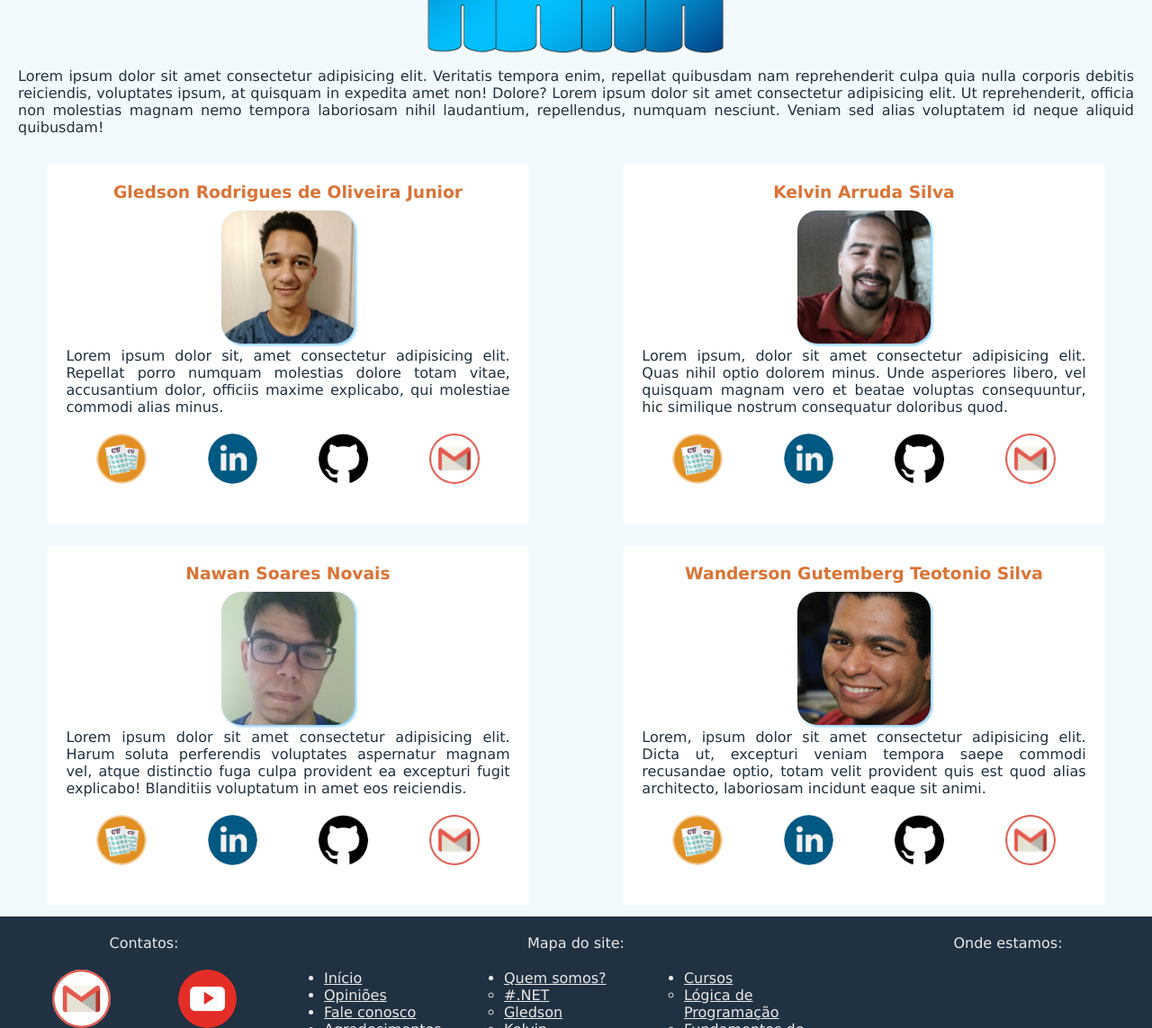
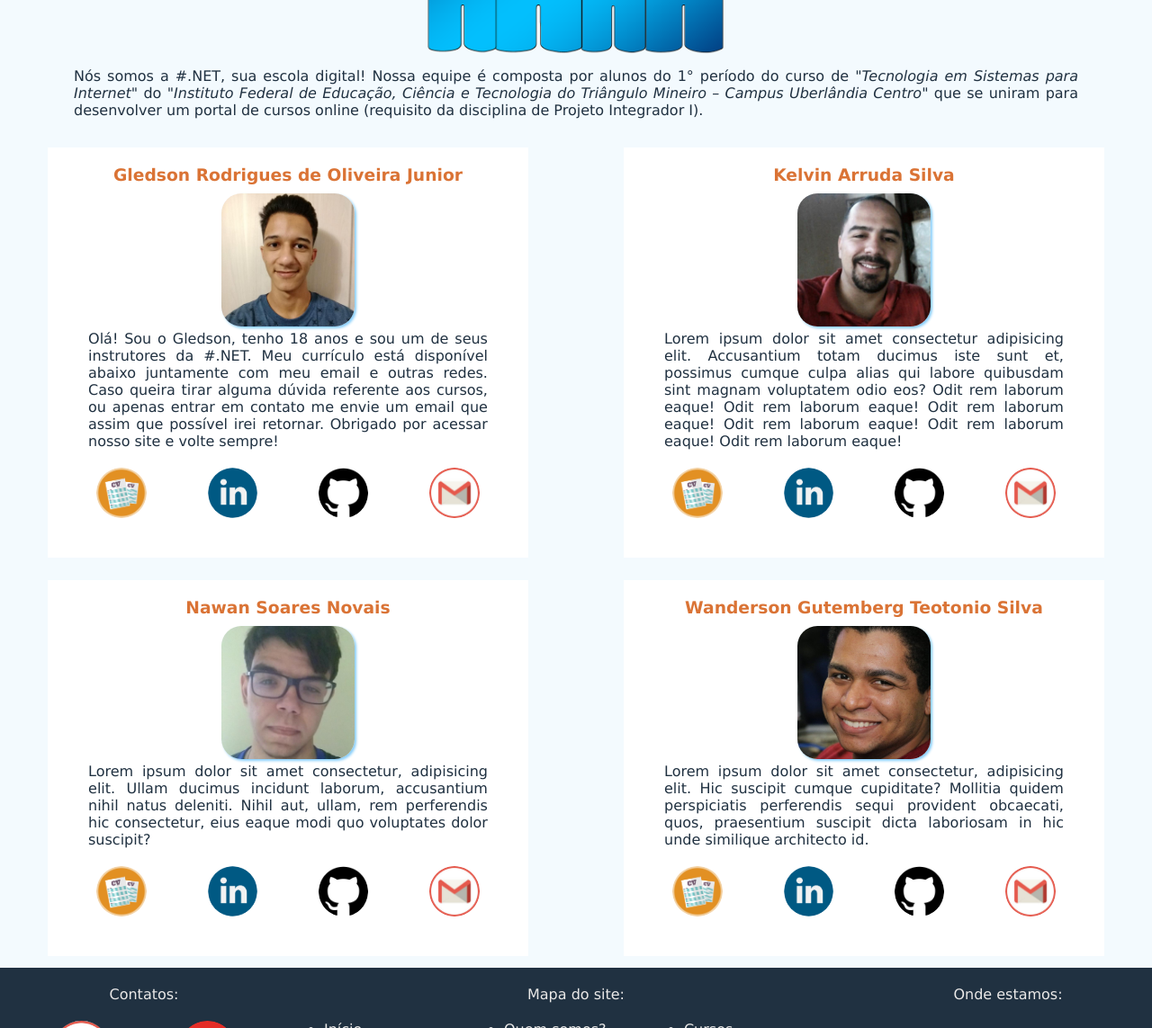
Before and after one commit to wandersongutemberg/hashtagds, a plain HTML site: page quem-somos/index.html in a window 1280 px wide. Shown: the part 279-1422 px from the top of the page at 90% size. Drawn offline with Linux system fonts and the light colour scheme; grey boxes are pictures that could not be loaded.

Commit message:
add text quem somos e quem somos #gledson

```diff
--- a/css/quem-somos.css
+++ b/css/quem-somos.css
@@ -22,6 +22,10 @@
 .quem-somos img {
     border-radius: 15%;
     box-shadow: 2px 2px 3px lightskyblue;
+}
+
+.quem-somos p {
+    padding: 0px 5%;
 }
 
 .dev {
--- a/quem-somos/index.html
+++ b/quem-somos/index.html
@@ -80,7 +80,8 @@
                                     <li><a href="../cursos/logica-de-programacao/">Lógica de Programação</a></li>
                                     <li><a href="../cursos/web-design/">Fundamentos de Web Design I</a></li>
                                     <li><a href="../cursos/sistemas-operacionais/">Sistemas Operacionais</a></li>
-                                    <li><a href="../cursos/arquitetura-e-organizacao-de-computadores/">Arquitetura e Organização de Computadores</a></li>
+                                    <li><a href="../cursos/arquitetura-e-organizacao-de-computadores/">Arquitetura e
+                                            Organização de Computadores</a></li>
                                     <li><a href="../cursos/ingles-instrumental/">Inglês Instrumental</a></li>
                                     <li><a href="../cursos/metodologia-cientifica/">Metodologia Científica</a></li>
                                 </ul>
@@ -103,11 +104,12 @@
                     <h1>Quem somos?</h1>
                     <img src="../img/equipe/equipe.png" alt="equipe" id="equipe-ico">
                     <p class="justificar">
-                        Lorem ipsum dolor sit amet consectetur adipisicing elit. Veritatis tempora enim, repellat
-                        quibusdam nam reprehenderit culpa quia nulla corporis debitis reiciendis, voluptates ipsum, at
-                        quisquam in expedita amet non! Dolore? Lorem ipsum dolor sit amet consectetur adipisicing elit.
-                        Ut reprehenderit, officia non molestias magnam nemo tempora laboriosam nihil laudantium,
-                        repellendus, numquam nesciunt. Veniam sed alias voluptatem id neque aliquid quibusdam!
+                        Nós somos a #.NET, sua escola digital! Nossa equipe é composta por alunos do 1° período do curso
+                        de <em>"Tecnologia em Sistemas para Internet"</em> do
+                        <em>"Instituto
+                            Federal de Educação, Ciência e Tecnologia do Triângulo
+                            Mineiro – Campus Uberlândia Centro"</em> que se uniram para desenvolver um portal de cursos
+                        online (requisito da disciplina de Projeto Integrador I).
                     </p>
                 </div>
                 <div class="linha col-dm-12 col-dg-12 quem-somos centralizar">
@@ -115,9 +117,10 @@
                         <h3>Gledson Rodrigues de Oliveira Junior</h3>
                         <img src="../img/equipe/gledson.jpeg" alt="gledson">
                         <p class="justificar">
-                            Lorem ipsum dolor sit, amet consectetur adipisicing elit. Repellat porro numquam molestias
-                            dolore totam vitae, accusantium dolor, officiis maxime explicabo, qui molestiae commodi
-                            alias minus.
+                            Olá! Sou o Gledson, tenho 18 anos e sou um de seus instrutores da #.NET. Meu currículo está
+                            disponível abaixo juntamente com meu email e outras redes. Caso queira tirar alguma dúvida
+                            referente aos cursos, ou apenas entrar em contato me envie um email que assim que possível
+                            irei retornar. Obrigado por acessar nosso site e volte sempre!
                         </p>
                         <div class="col-dm-3 contatos-dev">
                             <a href="#">
@@ -153,9 +156,10 @@
                         <h3>Kelvin Arruda Silva</h3>
                         <img src="../img/equipe/kelvin.jpg" alt="kelvin" class="alinhar-nome">
                         <p class="justificar">
-                            Lorem ipsum, dolor sit amet consectetur adipisicing elit. Quas nihil optio dolorem minus.
-                            Unde asperiores libero, vel quisquam magnam vero et beatae voluptas consequuntur, hic
-                            similique nostrum consequatur doloribus quod.
+                            Lorem ipsum dolor sit amet consectetur adipisicing elit. Accusantium totam
+                            ducimus iste sunt et, possimus cumque culpa alias qui labore quibusdam sint magnam
+                            voluptatem odio eos? Odit rem laborum eaque! Odit rem laborum eaque! Odit rem laborum eaque!
+                            Odit rem laborum eaque! Odit rem laborum eaque! Odit rem laborum eaque!
                         </p>
                         <div class="col-dm-3 contatos-dev">
                             <a href="#">
@@ -190,9 +194,9 @@
                         <h3>Nawan Soares Novais</h3>
                         <img src="../img/equipe/nawan.jpg" alt="nawan" class="alinhar-nome">
                         <p class="justificar">
-                            Lorem ipsum dolor sit amet consectetur adipisicing elit. Harum soluta perferendis voluptates
-                            aspernatur magnam vel, atque distinctio fuga culpa provident ea excepturi fugit explicabo!
-                            Blanditiis voluptatum in amet eos reiciendis.
+                            Lorem ipsum dolor sit amet consectetur, adipisicing elit. Ullam ducimus incidunt laborum,
+                            accusantium nihil natus deleniti. Nihil aut, ullam, rem perferendis hic consectetur, eius
+                            eaque modi quo voluptates dolor suscipit?
                         </p>
                         <div class="col-dm-3 contatos-dev">
                             <a href="#">
@@ -227,9 +231,9 @@
                         <h3>Wanderson Gutemberg Teotonio Silva</h3>
                         <img src="../img/equipe/wanderson.jpg" alt="wanderson">
                         <p class="justificar">
-                            Lorem, ipsum dolor sit amet consectetur adipisicing elit. Dicta ut, excepturi veniam tempora
-                            saepe commodi recusandae optio, totam velit provident quis est quod alias architecto,
-                            laboriosam incidunt eaque sit animi.
+                            Lorem ipsum dolor sit amet consectetur, adipisicing elit. Hic suscipit cumque cupiditate?
+                            Mollitia quidem perspiciatis perferendis sequi provident obcaecati, quos, praesentium
+                            suscipit dicta laboriosam in hic unde similique architecto id.
                         </p>
                         <div class="col-dm-3 contatos-dev">
                             <a href="#">
@@ -318,7 +322,8 @@
                                 <li><a href="../cursos/logica-de-programacao/">Lógica de Programação</a></li>
                                 <li><a href="../cursos/web-design/">Fundamentos de Web Design I</a></li>
                                 <li><a href="../cursos/sistemas-operacionais/">Sistemas Operacionais</a></li>
-                                <li><a href="../cursos/arquitetura-e-organizacao-de-computadores/">Arquitetura e Organização de Computadores</a></li>
+                                <li><a href="../cursos/arquitetura-e-organizacao-de-computadores/">Arquitetura e
+                                        Organização de Computadores</a></li>
                                 <li><a href="../cursos/ingles-instrumental/">Inglês Instrumental</a></li>
                                 <li><a href="../cursos/metodologia-cientifica/">Metodologia Científica</a></li>
                             </ul>
```
